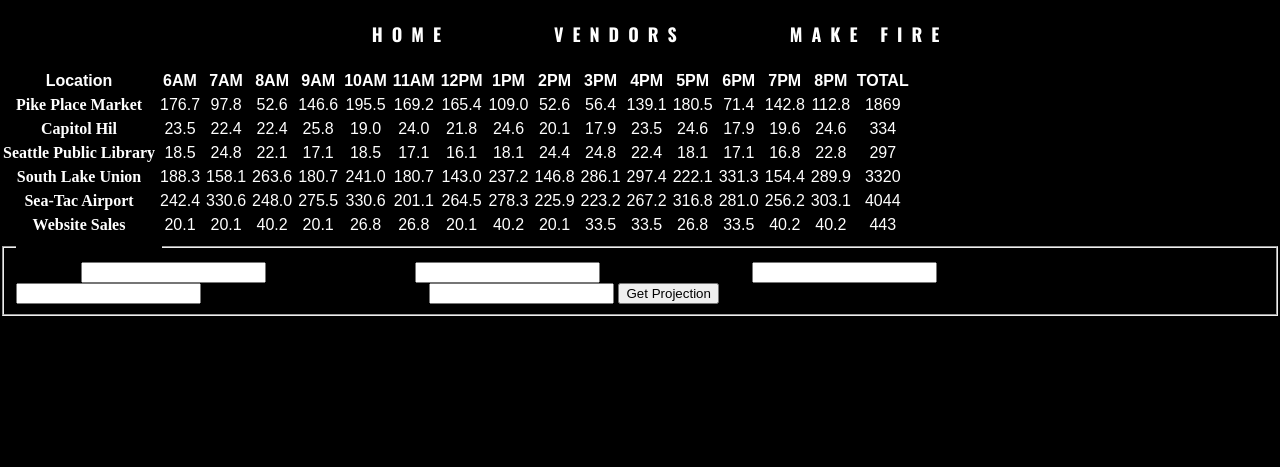
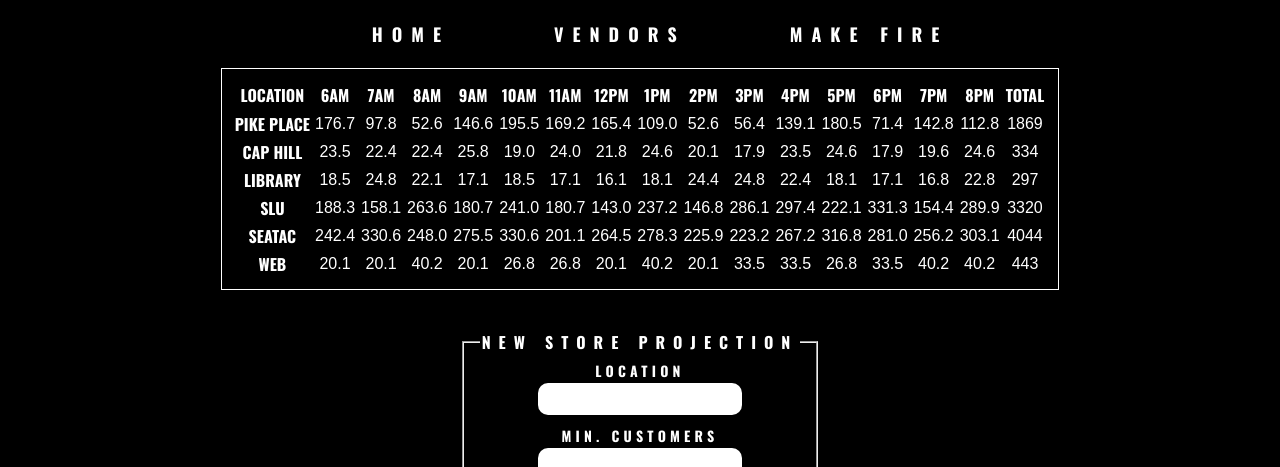
Before and after one commit to heyduckd/campfireCoffee, a plain HTML site: page data.html in a window 1280 px wide. Shown: the part 333-800 px from the top of the page. Drawn offline with nearby package versions, Linux system fonts and the light colour scheme.

Commit message:
cleaned everything up.

```diff
--- a/css/style.css
+++ b/css/style.css
@@ -1,9 +1,15 @@
+table {
+  margin-left: auto;
+  margin-right: auto;
+  border: solid 1px white;
+  padding: 10px 10px 10px 10px;
+}
+
 #tableHead {
   color: white;
   padding: 2px 2px 2px 2px;
-  font: helvetica;
-  font-family: sans-serif;
-  font-weight: 600;
+  font-family: 'Oswald', sans-serif;
+  font-weight: 200;
   text-align: center;
 }
 
@@ -14,8 +20,8 @@
 
 #pl {
   color: white;
-  font: helvetica;
-  font-weight: 600;
+  font-family: 'Oswald', sans-serif;
+  font-weight: 200;
 }
 
 #row2 {
@@ -199,7 +205,58 @@ h6 {
   text-align: center;
   padding-top: 0px;
 }
-/*div {
+
+#dataForm {
+  margin-left: auto;
+  margin-right: auto;
+  margin-top: 20px;
+  margin-bottom: 20px;
+  padding: 20px 10px 20px 10px;
+  border: none;
+  height: auto;
+  width: 360px;
+}
+
+legend {
+  color: white;
+  font-family: 'Oswald', sans-serif;
+  font-size: 16px;
+  font-weight: 600;
+  letter-spacing: .5em;
+  text-align: center;
+}
+
+label {
+  color: white;
+  display: block;
+  text-align: center;
+  font-family: 'Oswald', sans-serif;
+  font-size: 14px;
+  font-weight: 300;
+  letter-spacing: .3em;
+}
+
+input {
+  border-radius: 10px;
+  display: block;
+  border: none;
+  height: 30px;
   width: 200px;
-  height: 150px;
-}*/
+  text-align: center;
+  font-size: 14px;
+  margin: 2px auto 10px auto;
+}
+
+button {
+  display: block;
+  width:200px;
+  height:30px;
+  right:20px;
+  bottom:20px;
+  margin: 25px auto 5px auto;
+  background: #FF4C18;
+  color:#fff;
+  font-family: 'Oswald', sans-serif;
+  border-radius: 10px;
+  border: none;
+}
--- a/data.html
+++ b/data.html
@@ -35,26 +35,30 @@
 
     <div id="dataForm">
         <fieldset>
-            <legend>New Kiosk Projection</legend>
+            <legend>NEW STORE PROJECTION</legend>
 
-            <label for="co">Location:</label>
+            <label for="co">LOCATION</label>
             <input name="co" type="text">
 
-            <label for="min">Minimum Customers:</label>
+            <label for="min">MIN. CUSTOMERS</label>
             <input name="min" type="text">
 
-            <label for="max">Maximum Customers:</label>
+            <label for="max">MAX CUSTOMERS</label>
             <input name="max" type="text">
 
-            <label for="cups">Average Cups per Customer:</label>
+            <label for="cups">AVG CUPS PER CUSTOMER</label>
             <input name="cups" type="text">
 
-            <label for="lbs">Average To-Go Lbs per Customer:</label>
+            <label for="lbs">AVG TO-GO LBS PER CUSTOMER</label>
             <input name="lbs" type="text">
 
-            <button id="data-button" type="submit">Get Projection</button>
+            <button id="data-button" type="submit">GET PROJECTION</button>
           </fieldset>
       </div>
       <script type="text/javascript" src="js/app.js"></script>
+      <footer>
+        <h6>Contact Us</h6>
+        <p id="contact">206.241.1209  |  Office: 1234 123 AVE NE SEATTLE, WA 98123</p>
+      </footer>
   </body>
 </html>
--- a/js/app.js
+++ b/js/app.js
@@ -1,10 +1,4 @@
-// TUESDAY REFACTOR
 var timeHr = ['6:00am', '7:00am', '8:00am', '9:00am', '10:00am', '11:00am', '12:00pm', '1:00pm', '2:00pm', '3:00pm', '4:00pm', '5:00pm', '6:00pm', '7:00pm', '8:00pm'];
-//nick
-// var pikeEl = document.createElement('h2');
-// pikeEl.textContent = 'Pike Place';
-// document.body.appendChild(pikeEl);
-// // Pike Place
 
 function Store(name, minHr, maxHr, avgCups, pounds) {
   this.loc = name;
@@ -21,7 +15,6 @@ var timeHr = ['6:00am', '7:00am', '8:00am', '9:00am', '10:00am', '11:00am', '12:
   this.hourlyCustomers = function() {
     for (var i = 0; i < timeHr.length; i++){
       this.hourlyCust[i] = (Math.floor((Math.random() * (this.maxHr - this.minHr + 1)) + this.minHr));
-         console.log(this.hourlyCust[i] + ' customers this hour.');
       }
     };
 
@@ -29,13 +22,9 @@ var timeHr = ['6:00am', '7:00am', '8:00am', '9:00am', '10:00am', '11:00am', '12:
   this.hourlyCustomers();
     for (var i = 0; i < timeHr.length; i++) {
       this.hourlyCups[i] = Math.floor(this.avgCups * this.hourlyCust[i]);
-
       this.cupsBeansLbs[i] = (this.hourlyCups[i] / 20);
-
       this.go[i] = this.hourlyCust[i] * this.pounds;
-
       this.totalBeans[i] = this.go[i] + this.cupsBeansLbs[i];
-
       }
       this.totalTotals();
     };
@@ -43,22 +32,22 @@ var timeHr = ['6:00am', '7:00am', '8:00am', '9:00am', '10:00am', '11:00am', '12:
     for ( var i = 0; i < timeHr.length; i++) {
       this.combined += Math.round(this.totalBeans[i]);
       }
-    }                                            //TOAL BEANS FOR GRAPH
     }
-  var pike = new Store('Pike Place Market', 14, 55, 1.2, 3.7);
-  var hill = new Store('Capitol Hil', 32, 48, 3.2, 0.4);
-  var library = new Store('Seattle Public Library', 49, 75, 2.6, 0.2);
-  var lake = new Store('South Lake Union', 35, 88, 1.3, 3.7);
-  var air = new Store('Sea-Tac Airport', 68, 124, 1.1, 2.7);
-  var site = new Store('Website Sales', 3, 6, 0, 6.7);
+  }
+  var pike = new Store('PIKE PLACE', 14, 55, 1.2, 3.7);
+  var hill = new Store('CAP HILL', 32, 48, 3.2, 0.4);
+  var library = new Store('LIBRARY', 49, 75, 2.6, 0.2);
+  var lake = new Store('SLU', 35, 88, 1.3, 3.7);
+  var air = new Store('SEATAC', 68, 124, 1.1, 2.7);
+  var site = new Store('WEB', 3, 6, 0, 6.7);
   var places = [pike, hill, library, lake, air, site];
 
   var createTable = function() {
     var section = document.getElementById('table');
     var table = document.createElement('table');
-    var times = ['Location', '6AM', '7AM', '8AM', '9AM', '10AM', '11AM', '12PM', '1PM', '2PM', '3PM', '4PM', '5PM', '6PM', '7PM', '8PM', 'TOTAL']
+    var times = ['LOCATION', '6AM', '7AM', '8AM', '9AM', '10AM', '11AM', '12PM', '1PM', '2PM', '3PM', '4PM', '5PM', '6PM', '7PM', '8PM', 'TOTAL']
     var row1 = document.createElement('tr');
-    // CREATE TIMES
+
     for (var i = 0; i < times.length; i++) {
       var tableHead = document.createElement('th');
       tableHead.id="tableHead";
@@ -66,8 +55,6 @@ var timeHr = ['6:00am', '7:00am', '8:00am', '9:00am', '10:00am', '11:00am', '12:
       row1.appendChild(tableHead);
     }
     table.appendChild(row1);
-
-    // CREATE LOCATION
 
     for (var m = 0; m < places.length; m++) {
       places[m].generateHourlyCups();
@@ -78,7 +65,6 @@ var timeHr = ['6:00am', '7:00am', '8:00am', '9:00am', '10:00am', '11:00am', '12:
       pl.textContent = places[m].loc;
       row2.appendChild(pl);
 
-      // CREATES TOTAL BEANS PER HOUR
     for (var p = 0; p < timeHr.length; p++) {
       var allTotals = document.createElement('td');
       allTotals.textContent = places[m].totalBeans[p].toFixed(1);
@@ -91,18 +77,12 @@ var timeHr = ['6:00am', '7:00am', '8:00am', '9:00am', '10:00am', '11:00am', '12:
 
       table.appendChild(row2);
     }
-    // table.appendChild(row3);
     section.appendChild(table);
 }
+createTable();
 
-createTable();
-// var submissionData = [];  //Maybe
-
-//EVENT HANDLER
-function submissionForm(event) {     //when the event happens 'submit', triggers this funciton
+function submissionForm(event) {
   event.preventDefault();
-
-
   var newName = event.target.co.value;
   var newMin = event.target.min.value;
   var newMax = event.target.max.value;
@@ -110,93 +90,10 @@ var newAvg = event.target.cups.value;
   var newLbs = event.target.lbs.value;
 
   var newSubmission = new Store(newName, parseInt(newMin), parseInt(newMax), parseInt(newAvg), parseInt(newLbs));
-console.log(newSubmission);
-newSubmission.generateHourlyCups();                 //Not needing to call this. Have to put newSubmission object into table
+  newSubmission.generateHourlyCups();
 
   places.push(newSubmission);
 
   createTable();
   }
-//Event listener
 dataForm.addEventListener('submit', submissionForm);
-
-
-
-// //THIS IS MY OBJECT CONSTRUCTION MODEL
-// var storeHours = ['6AM', '7AM', '8AM', '9AM', '10AM', '11AM', '12AM', '1PM', '2PM', '3PM', '4PM', '5PM', '6PM', '7PM', '8PM'];
-//
-// function Setting(place, minCust, maxCust, cupsCust, lbsCust) {
-//   this.place = place;
-//   this.minCust = minCust;
-//   this.maxCust = maxCust;
-//   this.cupsCust = cupsCust;
-//   this.lbsCust = lbsCust;
-//   this.randomCustomers = [];
-//   this.cups = [];
-//   this.cupLbs = [];
-//   this.toGoLbs = [];
-//   this.totalPounds = [];
-//   this.combined = 0;
-//
-//   this.customerGenerator = function() {
-//     for (var i = 0; i < storeHours.length; i++) {
-//       this.randomCustomers[i] = (Math.floor((Math.random() * (this.maxCust - this.minCust + 1)) + this.minCust));
-//       }
-//     };
-//
-//     this.calculator = function() {
-//       this.customerGenerator();
-//       for (var i = 0; i < storeHours.length; i++) {
-//         this.cups[i] = Math.floor(this.cupsCust * this.randomCustomers[i]);
-//         this.cupLbs[i] = (this.cups[i] / 20);
-//         this.toGoLbs[i] = (this.randomCustomers[i] * this.lbsCust);
-//         this.totalPounds[i] = this.cupLbs[i] + this.toGoLbs[i];
-//         }
-//     this.finalTotal();
-//   };
-//     this.finalTotal = function() {
-//       for (var i = 0; i <storeHours.length; i++) {
-//       this.combined += this.totalPounds[i];
-//       }
-//     }
-//   }
-//
-// var pike = new Setting('Pike Place', 14, 55, 1.2, 3.7);
-// var capHill = new Setting('Capitol Hill', 32, 48, 3.2, 0.4);
-// var seaPub = new Setting('Seattle Public Library', 49, 75, 2.6, 0.2);
-// var sLake = new Setting('South Lake Union', 35, 88, 1.3, 3.7);
-// var seaTac = new Setting('SeaTac', 68, 124, 1.1, 2.7);
-// var web = new Setting('Website', 3, 6, 0, 6.7);
-// var places = [pike, capHill, seaPub, sLake, seaTac, web];
-//
-// var createTable = function() {
-//   var section = document.getElementById('table');
-//   var table = document.createElement('table');
-//   var times = ['location', '6AM', '7AM', '8AM', '9AM', '10AM', '11AM', '12AM', '1PM', '2PM', '3PM', '4PM', '5PM', '6PM', '7PM', '8PM', 'total']
-//   var row1 = document.createElement('tr');
-//
-//   for (var i = 0; i < storeHours.length; i++) {
-//     var tableHead = document.createElement('th');
-//     tableHead.textContent = times[i];
-//     row1.appendChild(tableHead);
-//   }
-//   table.appendChild(row1);
-//
-//   for (var m = 0; m < places.length; m++) {
-//     places[m].calculator();
-//     var row2 = document.createElement('tr');
-//     var pl = document.createElement('th');
-//     pl.textContent = places[m].place;
-//     row2.appendChild(pl);
-//     }
-//   for (var p = 0; p <storeHours.length; p++) {
-//     var allTotals = document.createElement('td');
-//     allTotals.textContent = places[m].totalPounds[p].toFixed(1);
-//     row2.appendChild(allTotals);
-//
-//     table.appendChild(row2);
-//     }
-//   section.appendChild(table);
-// }
-//
-// createTable();
```
Also changed, not shown: family.html (+8 -1 lines), fire.html (+4 -0 lines), green.html (+8 -1 lines), index.html (+1 -0 lines), outside.html (+5 -1 lines), story.html (+8 -1 lines), img/campfirelogobig.png, 1 other file. Lines whose indentation alone changed are shown as unchanged.
